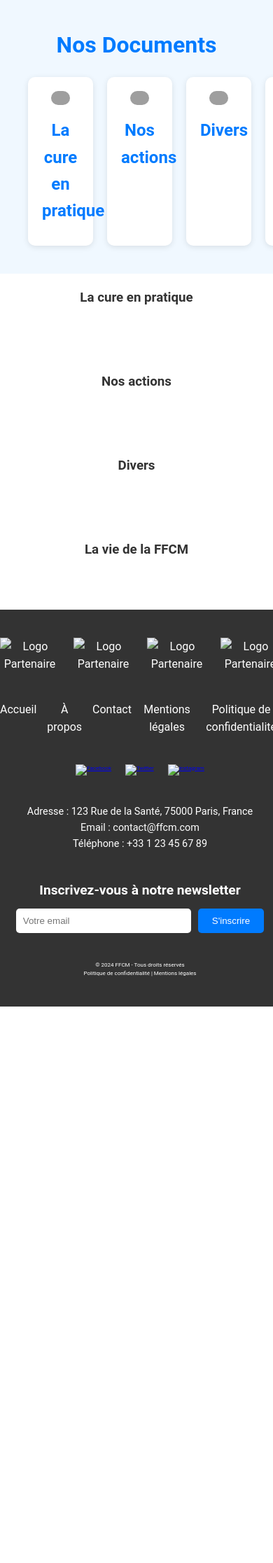
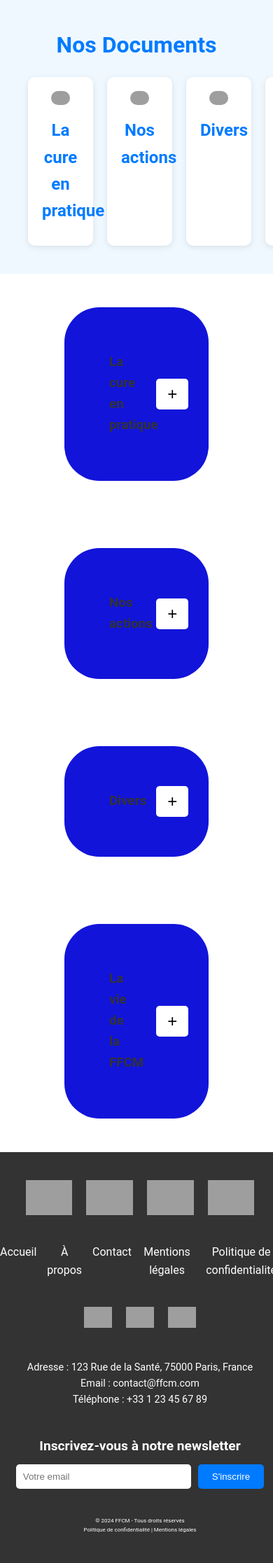
Before and after one commit to okitoemm/SAE-DEV-WEB, a PHP site: page /documents.html in a window 390 px wide; the page is wider, and only the part inside the window is pictured. Shown: the part 121-2354 px from the top of that part at 70% size. Before the commit the page ends 1559 px from the top of that part, so only its background shows below. Run offline with PHP 8.4, Linux system fonts and the light colour scheme; grey boxes are pictures that could not be loaded.

Commit message:
Ajout de l'hamburger menu et des accordéons dans documents.html

```diff
--- a/Aproposdenous.html
+++ b/Aproposdenous.html
@@ -23,7 +23,7 @@
 
 
             <!-- Hamburger icon for mobile -->
-            <div class="menu-toggle" id="mobile-menu">
+            <div class="hamburger" id="mobile-menu">
                 <span class="bar"></span>
                 <span class="bar"></span>
                 <span class="bar"></span>
@@ -31,7 +31,7 @@
 
             <!-- BARRE MENU  -->
             <nav>
-                <ul class="nav-links" id="nav-links">
+                <ul class="nav-menu" id="nav-links">
                     <li class="buttonmenu"> <a href="#accueil">Accueil</a> </li>
                     <li class="buttonmenu"> <a href="#services">Documents</a></li>
                     <li class="buttonmenu"> <a href="#contact">Actualités</a></li>
--- a/documents.css
+++ b/documents.css
@@ -93,20 +93,83 @@ body{
 
 /*Accordéon*/
 
-.accordion-content {
-    padding: 0 18px;
-    background-color: red;
-    display: none;
+.container-doc-content:hover {
+    transform: scale(1.05);
+}
+
+.container-doc-content {
+    padding: 3rem;
+    align-items: center;
+    border-radius: 10px;
+    transition: transform 0.3s ease;
+}
+
+.container-doc-content.active .accordion-content {
+    padding: 1rem;
+    background-color: #31c8e6;
+    max-height: 600px;
     overflow: hidden;
+    width: 70%;
+
+}
+
+
+.accordion-content{
+    background-color: #31c8e6;
+    max-height: 0;
+    overflow: hidden;
+    transition: max-height 0.5s ease-out;
+    margin-left: auto;
+    margin-right: auto;
+    opacity: 1;
+    width: 70%;
+    border-radius: 0 0 50px 50px;
 }
 
 .accordion {
-    text-align: center;
     cursor: pointer;
-    padding: 20px;
+    padding: 2rem;
+    width: 70%;
     margin-bottom: 50px;
+    margin-left: auto;
+    margin-right: auto;
+    background-color: #1214da;
 }
 
-.accordion h3{
+.accordion-header {
+    display: flex;
+    justify-content: space-between;
+    align-items: center;
+    width: 70%;
+    margin-left: auto;
+    margin-right: auto;
+    background-color:#1214da;
+    padding: 2rem;
+    cursor: pointer;
+    border-radius: 50px;
+    transition: border-radius 3s ease;
 
 }
+
+.container-doc-content.active .accordion-header {
+    border-radius: 50px 50px 0 0;
+    transition: border-radius 0.1s ease;
+}
+
+.accordion-header h3 {
+    margin: 0;
+}
+
+.accordion-header button {
+    background-color: #fff;
+    border: none;
+    padding: 0.5rem 1rem;
+    font-size: 1.5rem;
+    cursor: pointer;
+    border-radius: 5px;
+    transition: background-color 0.3s ease;
+}
+
+.accordion-header button:hover {
+    background-color: #ccc;
+}
--- a/documents.html
+++ b/documents.html
@@ -5,14 +5,15 @@
     <title>Title</title>
     <link rel="stylesheet" href="style.css">
     <link rel="stylesheet" href="documents.css">
-    <script src="documents.js"></script>
+    <script type="module" src="index.js"></script>
+    <script type="module" src="documents.js"></script>
 </head>
 <body>
     <header>
         <div class="container">
             <div class="logo">
                 <a href="index.html"   >
-                    <img src="imgs/logoffcm.png" alt="Logo FFCM" >
+                    <img src="img/logoffcm.png" alt="Logo FFCM" >
                 </a>
             </div>
             <!-- FIN LOGO -->
@@ -20,19 +21,23 @@
 
 
             <!-- Hamburger icon for mobile -->
-            <div class="menu-toggle" id="mobile-menu">
+            <div class="hamburger">
                 <span class="bar"></span>
                 <span class="bar"></span>
                 <span class="bar"></span>
             </div>
 
+
+
             <!-- BARRE MENU  -->
             <nav>
-                <ul class="nav-links" id="nav-links">
-                    <li class="buttonmenu"> <a href="index.html">Accueil</a> </li>
+                <ul class="nav-menu" id="nav-links">
+                    <li class="buttonmenu">
+                        <a href="index.html">Accueil</a>
+                    </li>
                     <li class="buttonmenu">
                         <li class="dropdown-button buttonmenu">
-                        <a href="#services">Documents</a>
+                            <a href="#">Documents</a>
                             <div class="dropdown-content">
                                 <a href="https://www.ffcm.info/liens-utiles">Liens Utiles</a>
                                 <a href="https://www.ffcm.info/statistiques">Statistiques</a>
@@ -68,35 +73,38 @@
 
         <div class="event-cards-doc">
             <div id="card1" class="event-card-doc">
-                <img src="imgs/cure-pratique.jpg" alt="La cure en pratique">
+                <img src="img/cure-pratique.jpg" alt="La cure en pratique">
                 <h3>La cure en pratique </h3>
 
             </div>
 
             <div id="card2" class="event-card-doc">
-                <img src="imgs/nos-actions.jpg" alt="Nos actions">
+                <img src="img/nos-actions.jpg" alt="Nos actions">
                 <h3>Nos actions</h3>
 
             </div>
 
             <div id="card3" class="event-card-doc">
-                <img src="imgs/dviers.png" alt="Divers">
+                <img src="img/divers.png" alt="Divers">
                 <h3>Divers</h3>
 
             </div>
 
             <div id="card4" class="event-card-doc">
-                <img src="imgs/logoffcm.png" alt="Vie de la FFCM">
+                <img src="img/logoffcm.png" alt="Vie de la FFCM">
                 <h3>Vie de la FFCM</h3>
 
             </div>
         </div>
+    </section>
 
-
-    </section>
+    <!--Début des accordéons-->
     <div class="container-doc">
         <div id="container-doc-content-1" class="container-doc-content">
+            <div class="accordion-header">
                 <h3 id="accordion-1" class="accordion">La cure en pratique</h3>
+                <button class="toggle-btn" id="button-1">+</button>
+            </div>
             <div  class="accordion-content">
                 <ul>
                     <li><a href="https://www.medecinethermale.fr/curistes/les-stations/annuaire-des-stations-thermales.html">Destinations Thermales</a></li>
@@ -125,7 +133,10 @@
 
         </div>
         <div id="container-doc-content-2" class="container-doc-content">
+            <div class="accordion-header">
                 <h3 id="accordion-2" class="accordion">Nos actions</h3>
+                <button class="toggle-btn" id="button-2">+</button>
+            </div>
             <div  class="accordion-content">
                 <ul>
                     <li><a href="https://www.ffcm.info/_files/ugd/cdd428_012ed77a88414b48877fd1f66941daa4.pdf">Nos principales actions</a></li>
@@ -143,7 +154,10 @@
             </div>
         </div>
         <div id="container-doc-content-3" class="container-doc-content">
+            <div class="accordion-header">
                 <h3 id="accordion-3" class="accordion">Divers</h3>
+                <button class="toggle-btn" id="button-3">+</button>
+            </div>
             <div  class="accordion-content">
                 <ul>
                     <li><a href="http://campus.cerimes.fr/maieutique/UE-sante-societe-humanite/droit_patient/site/html/cours.pdf">Loi (droits des malades)</a></li>
@@ -156,7 +170,10 @@
             </div>
         </div>
         <div id="container-doc-content-4" class="container-doc-content">
+            <div class="accordion-header">
                 <h3 id="accordion-4" class="accordion">La vie de la FFCM</h3>
+                <button class="toggle-btn" id="button-4">+</button>
+            </div>
             <div  class="accordion-content">
                 <ul>
                     <li><a href="https://www.ffcm.info/_files/ugd/cdd428_c1a67369d12941358587535fb64b88e8.pdf">Règlement Intérieur</a></li>
@@ -172,7 +189,7 @@
             </div>
         </div>
     </div>
-
+    <!--Fin des accordéons-->
 
     <!--FIN  SECTION DOCUMENTS-->
     <!-- Footer -->
@@ -181,10 +198,10 @@
             <!-- Section Logos -->
             <div class="footer-logos">
 
-                <img src="#" alt="Logo Partenaire 2">
-                <img src="#" alt="Logo Partenaire 3">
-                <img src="#" alt="Logo Partenaire 4">
-                <img src="#" alt="Logo Partenaire 5">
+                <img src="img/LOGOP2.jpeg" alt="Logo Partenaire 2">
+                <img src="img/LOGOP3.jpeg" alt="Logo Partenaire 3">
+                <img src="img/LOGOP4.jpeg" alt="Logo Partenaire 4">
+                <img src="img/LOGOP5.jpeg" alt="Logo Partenaire 5">
 
                 <!-- Ajouter d'autres logos ici -->
             </div>
@@ -200,9 +217,9 @@
 
             <!-- Réseaux sociaux -->
             <div class="footer-social">
-                <a href="https://facebook.com" target="_blank"><img src="#" alt="Facebook" ></a>
-                <a href="https://twitter.com" target="_blank"><img src="#" alt="Twitter"></a>
-                <a href="https://instagram.com" target="_blank"><img src="#" alt="Instagram"></a>
+                <a href="https://facebook.com" target="_blank"><img src="img/ICONSSOCIAL/logo-facebook.png" alt="Facebook" ></a>
+                <a href="https://twitter.com" target="_blank"><img src="img/ICONSSOCIAL/logo-X.jpg" alt="Twitter"></a>
+                <a href="https://instagram.com" target="_blank"><img src="img/ICONSSOCIAL/logo-instagram.png" alt="Instagram"></a>
             </div>
 
             <!-- Informations de contact -->
--- /dev/null
+++ b/index.js
@@ -0,0 +1,15 @@
+document.addEventListener("DOMContentLoaded", function() {
+    const hamburger = document.querySelector('.hamburger');
+    const navMenu = document.querySelector('.nav-menu');
+
+    hamburger.addEventListener('click', function() {
+        hamburger.classList.toggle('active');
+        navMenu.classList.toggle('active');
+    })
+    document.querySelectorAll(".nav-menu").forEach(nav => {
+        nav.addEventListener('click', ()=> {
+            hamburger.classList.remove('active');
+            navMenu.classList.remove('active');
+        })
+    })
+});
```
Also changed, not shown: documents.js (+22 -22 lines), index.html (+24 -34 lines), style.css (+48 -19 lines). Lines whose indentation alone changed are shown as unchanged.
